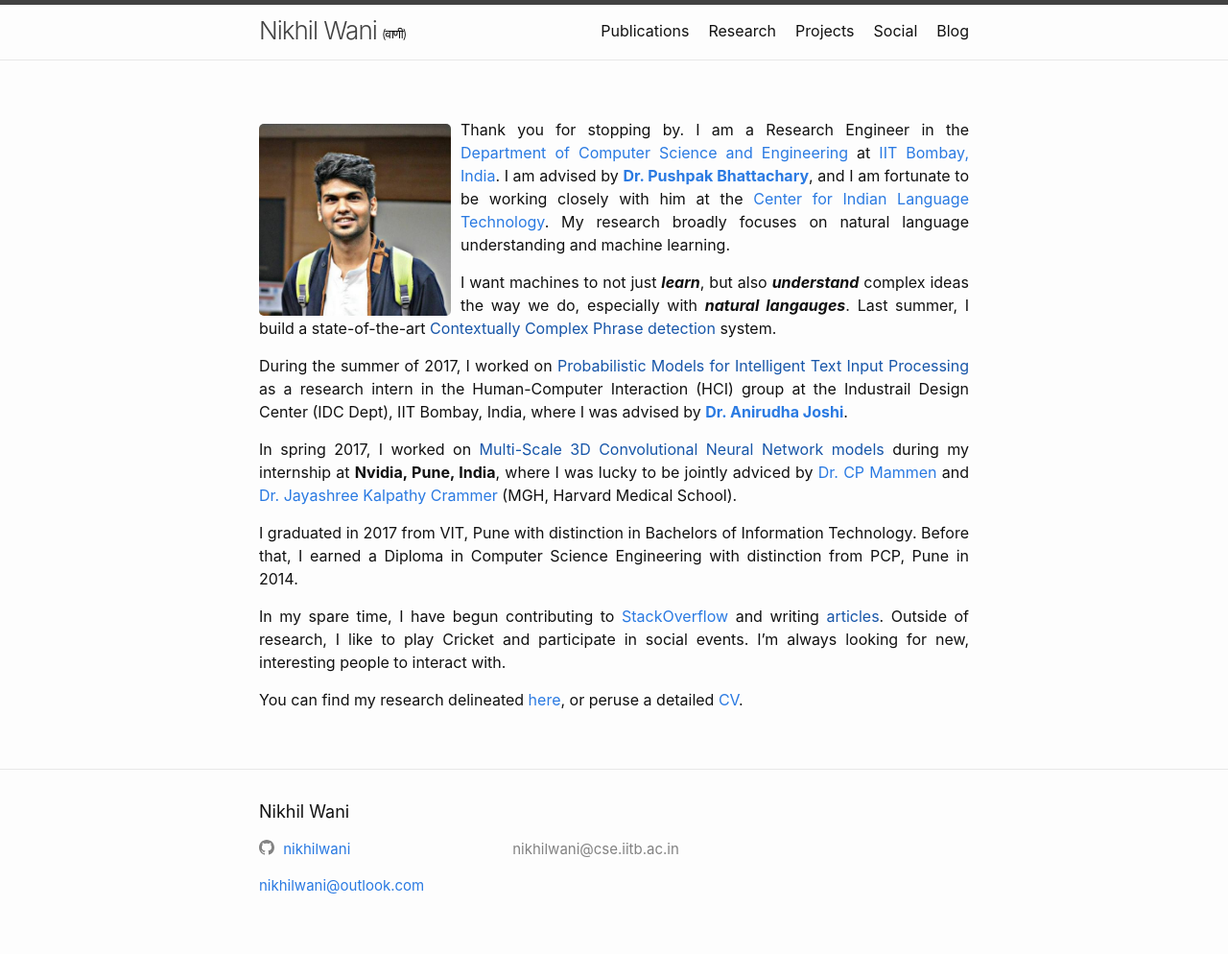
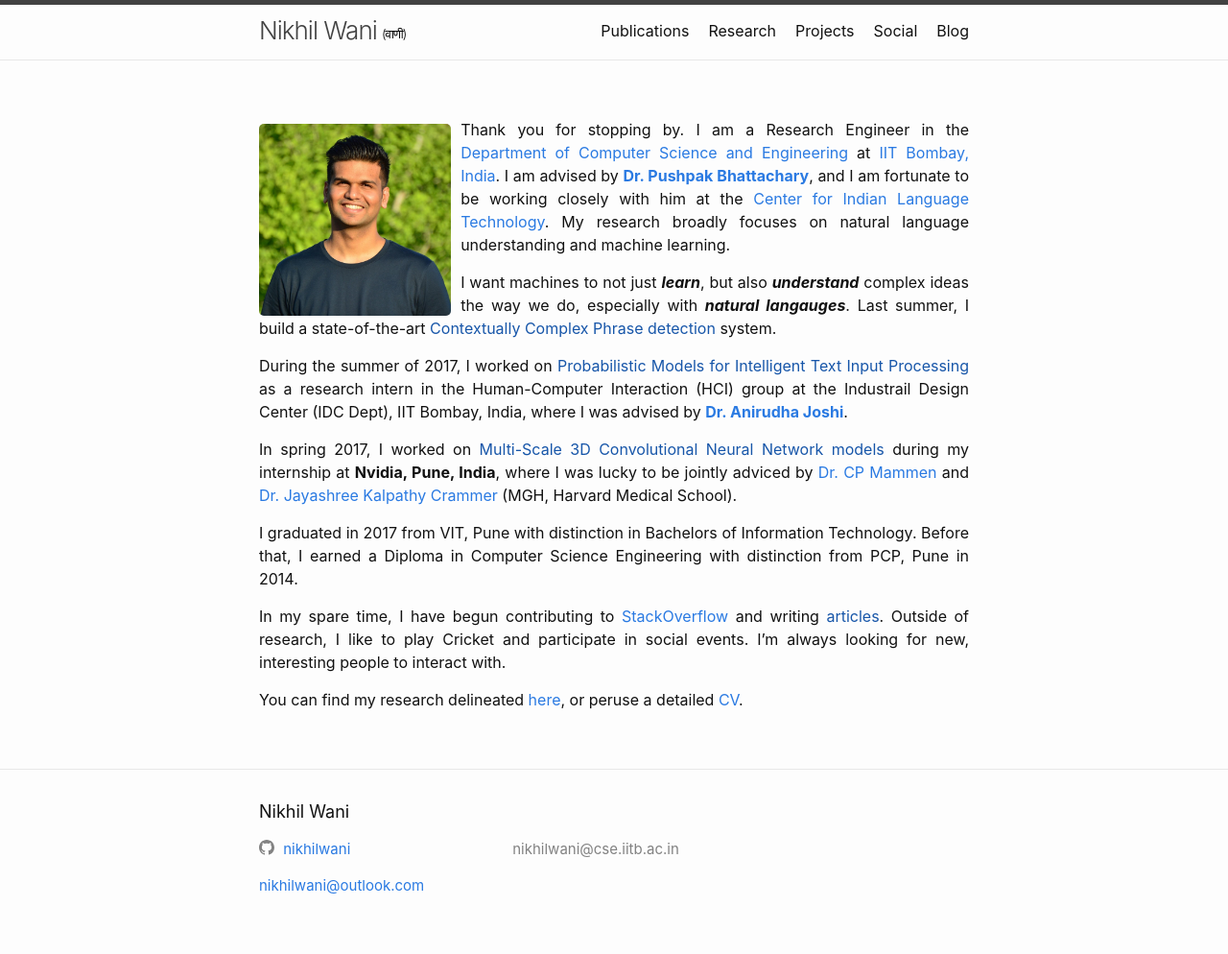
Before and after one commit to nikhilwani/nikhilwani.github.io, a Jekyll site: the page built from index.md, in a window 1280 px wide. Shown: the whole page at 96% size. Built offline with Jekyll 4.4.1, drawn with Linux system fonts in a browser that asks for light colours; comment, search, counter and statistics services are not loaded.

Commit message:
Update index.md

```diff
--- a/index.md
+++ b/index.md
@@ -54,7 +54,7 @@ body
 
 <div class="container">
 
-  <img src="image.jpeg" alt="Nikhil Wani" class="image">
+  <img src="image2.jpg" alt="Nikhil Wani" class="image">
 
   <div class="overlay">
 
```
